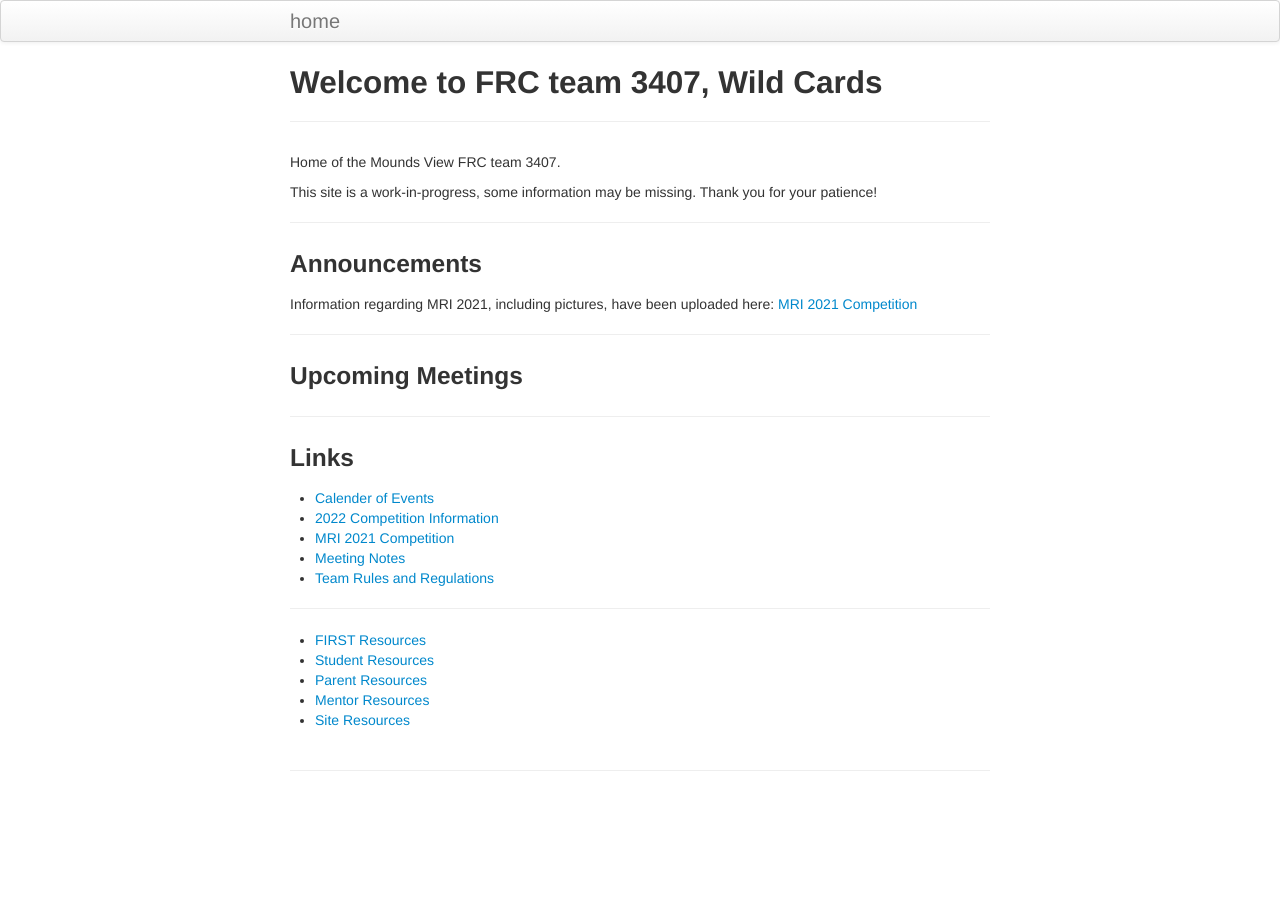
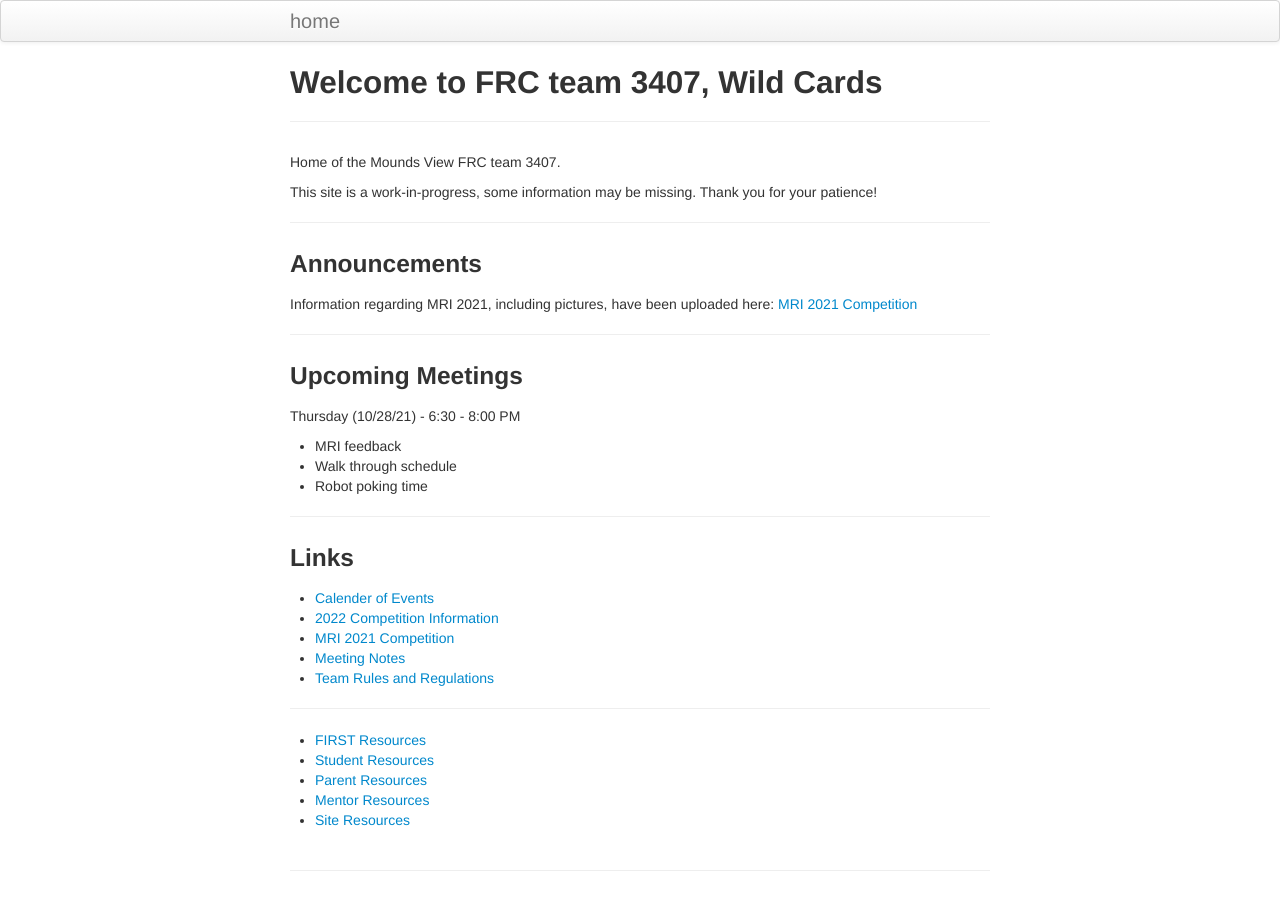
Before and after one commit to CalSch/FRC3407.github.io, a Jekyll site: the page built from index.md, in a window 1280 px wide. Built offline with Jekyll 4.4.1, drawn with Linux system fonts in a browser that asks for light colours.

Commit message:
Added schedule for students
Added schedule decisions for Thursday meeting.

```diff
--- a/index.md
+++ b/index.md
@@ -17,6 +17,11 @@ Information regarding MRI 2021, including pictures, have been uploaded here: [MR
 ---
 ### Upcoming Meetings
 
+Thursday (10/28/21) - 6:30 - 8:00 PM
+- MRI feedback
+- Walk through schedule
+- Robot poking time
+
 ---
 ### Links
 
```
